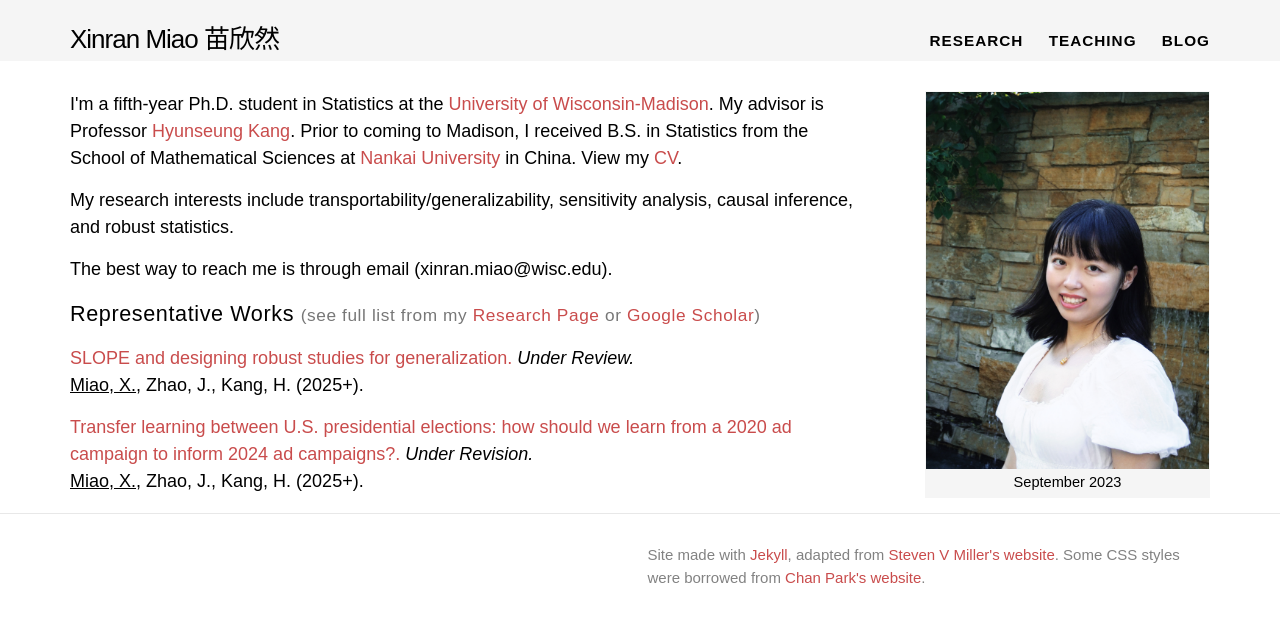
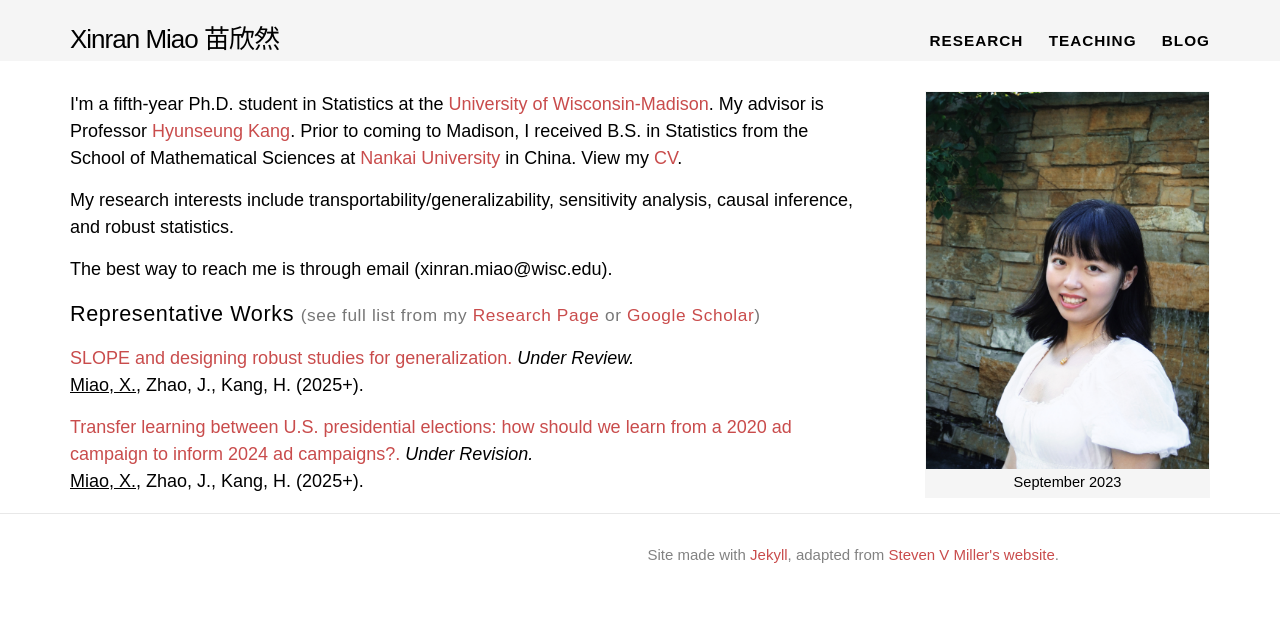
Before and after one commit to XinranMiao/XinranMiao.github.io, a Jekyll site: the page built from index.html, in a window 1280 px wide. Shown: the top 622 px of the page. Built offline with Jekyll 4.4.1, drawn with Linux system fonts in a browser that asks for light colours; nearby versions of some CDN libraries; some web fonts are replaced; comment, search, counter and statistics services are not loaded.

Commit message:
update footer

```diff
--- a/_includes/footer.html
+++ b/_includes/footer.html
@@ -28,7 +28,7 @@
 
        <ul class="contact-list">
            Site made with <a href="https://jekyllrb.com">Jekyll</a>,
-           adapted from <a href="http://svmiller.com/blog/2015/08/create-your-website-in-jekyll/">Steven V Miller's website</a>. Some CSS styles were borrowed from <a href="https://www.chanpark.net/home">Chan Park's website</a>.
+           adapted from <a href="http://svmiller.com/blog/2015/08/create-your-website-in-jekyll/">Steven V Miller's website</a>.
        </ul>
 
 
```
